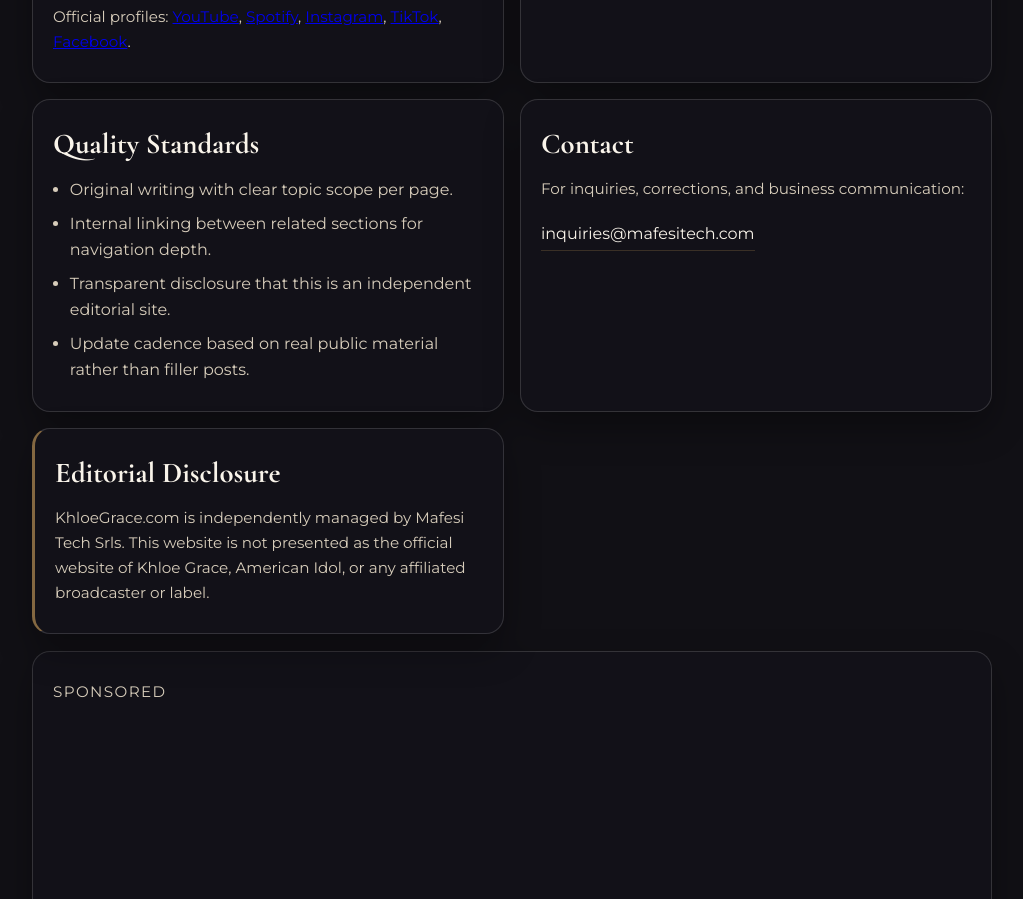
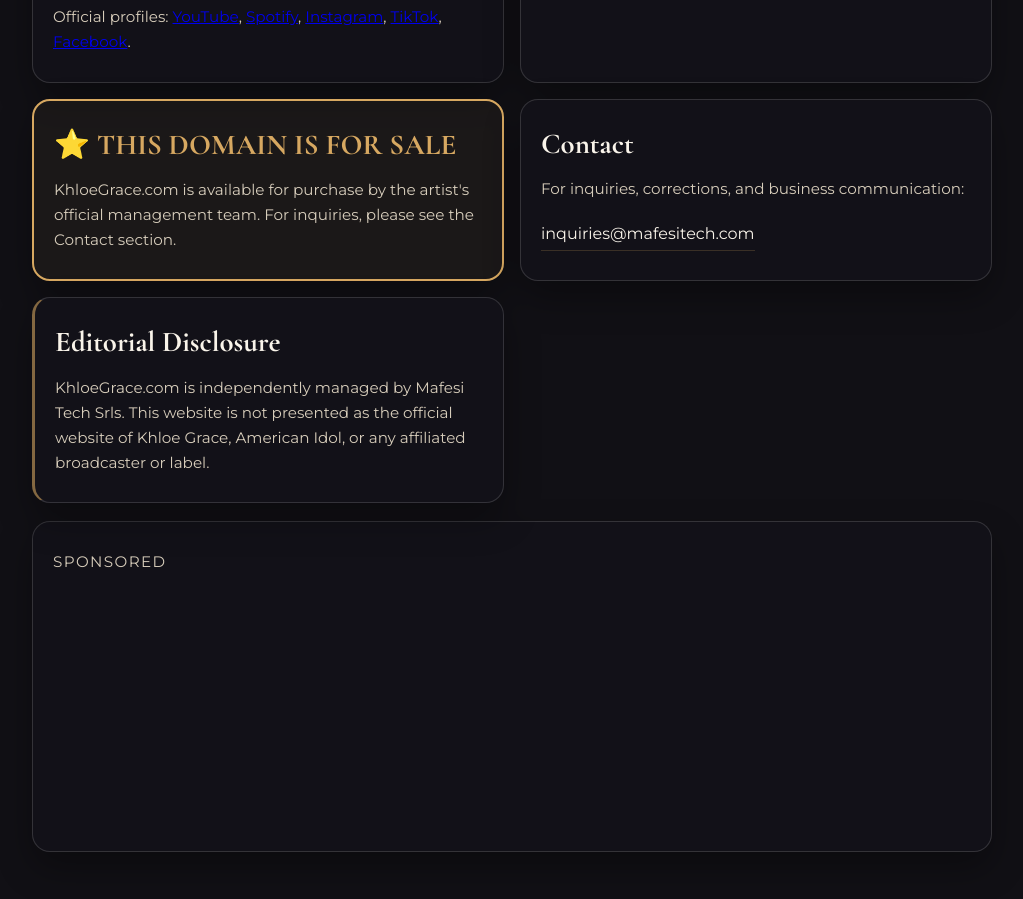
Before and after one commit to riccardoscambia/landing-page, a plain HTML site: page index.html in a window 1280 px wide. Shown: the part 1947-2846 px from the top of the page, without its empty margins (128-1151 px from the left). Drawn offline with nearby package versions, Linux system fonts and the light colour scheme.

Commit message:
added "for sale" section

```diff
--- a/index.html
+++ b/index.html
@@ -223,14 +223,9 @@
         <p>When new official performances or verified public statements become available, pages are revised with dated updates so readers can track what changed and why.</p>
       </article>
 
-      <article class="panel">
-        <h2>Quality Standards</h2>
-        <ul>
-          <li>Original writing with clear topic scope per page.</li>
-          <li>Internal linking between related sections for navigation depth.</li>
-          <li>Transparent disclosure that this is an independent editorial site.</li>
-          <li>Update cadence based on real public material rather than filler posts.</li>
-        </ul>
+      <article class="panel" style="border: 2px solid var(--accent, #d7a861); background: rgba(215, 168, 97, 0.05);">
+        <h2 style="text-transform: uppercase; color: var(--accent, #d7a861);">⭐ This Domain is for Sale</h2>
+        <p>KhloeGrace.com is available for purchase by the artist's official management team. For inquiries, please see the Contact section.</p>
       </article>
 
       <article class="panel" id="contact">
```
